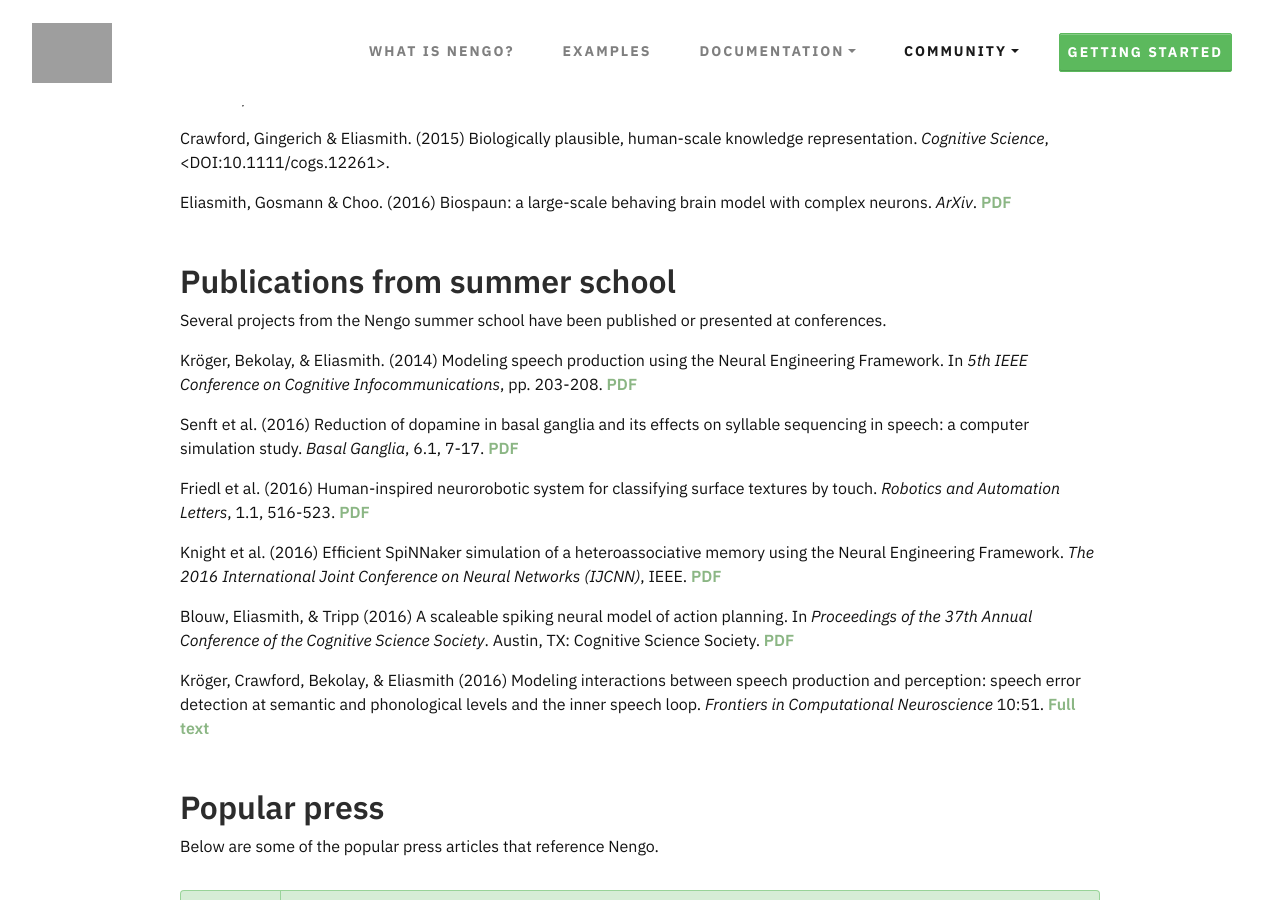
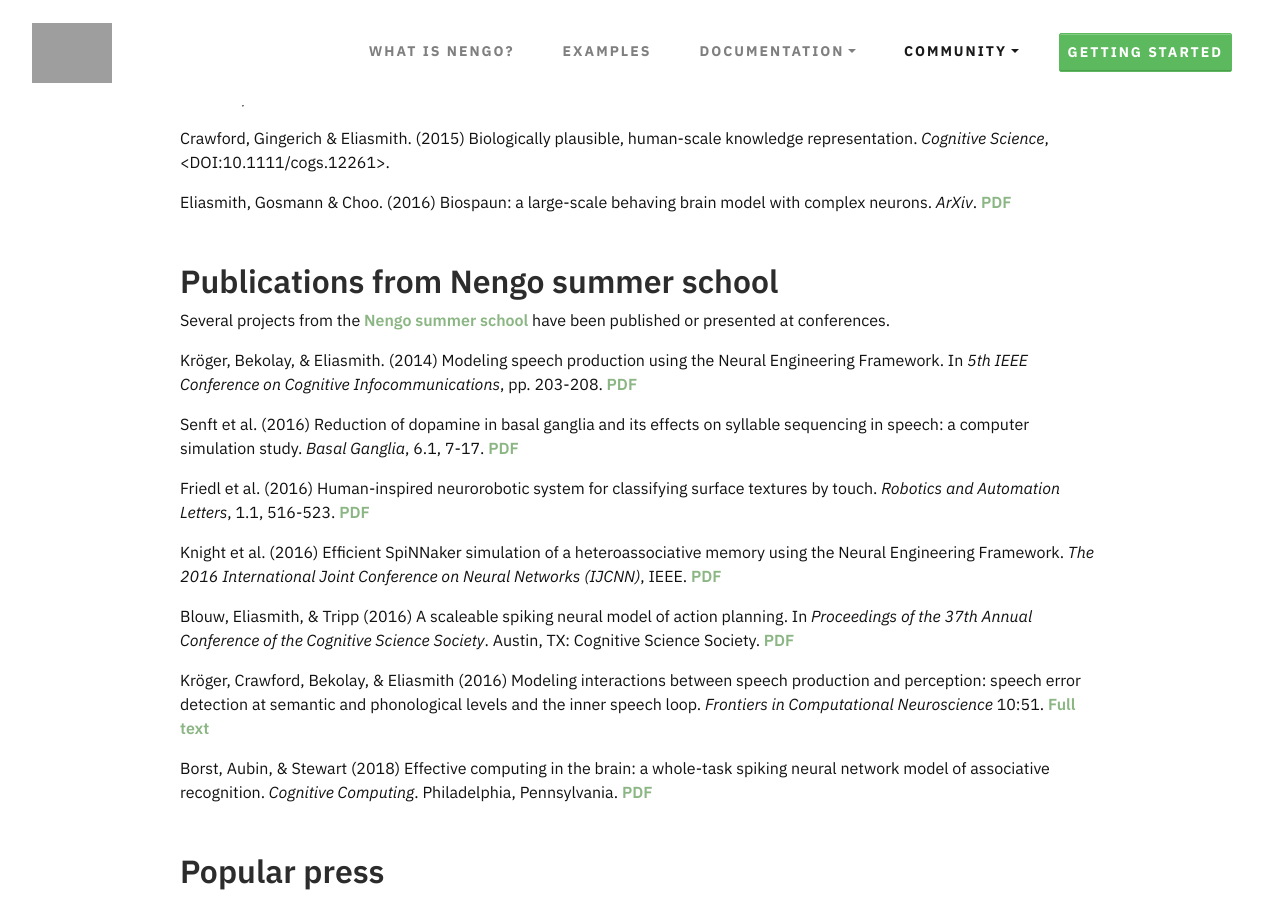
Before and after one commit to nengo/nengo.github.io, a Jekyll site: the page built from publications.md, in a window 1280 px wide and 900 px high, scrolled down 795 px. Built offline with Jekyll 4.4.1, drawn with Linux system fonts in a browser that asks for light colours; nearby versions of some CDN libraries.

Commit message:
Add Jelmer's publication from summer school

```diff
--- a/publications.md
+++ b/publications.md
@@ -53,10 +53,11 @@
 model with complex neurons. *ArXiv*.
 [PDF](https://arxiv.org/abs/1602.05220)
 
-## Publications from summer school
+## Publications from Nengo summer school
 
-Several projects from the Nengo summer school have been published or
-presented at conferences.
+Several projects from the
+[Nengo summer school]({{ site.baseurl }}{% link summer-school.md %})
+have been published or presented at conferences.
 
 Kröger, Bekolay, & Eliasmith. (2014) Modeling speech production using
 the Neural Engineering Framework. In *5th IEEE Conference on Cognitive
@@ -89,6 +90,12 @@
 in Computational Neuroscience* 10:51. [Full
 text](https://www.frontiersin.org/articles/10.3389/fncom.2016.00051/full)
 
+Borst, Aubin, & Stewart (2018)
+Effective computing in the brain:
+a whole-task spiking neural network model of associative recognition.
+*Cognitive Computing*. Philadelphia, Pennsylvania.
+[PDF](https://drive.google.com/file/d/1xiwFjdDcHZDQg84qaoe0zpxEQE73lQYQ/view)
+
 ## Popular press
 
 Below are some of the popular press articles that reference Nengo.
```
